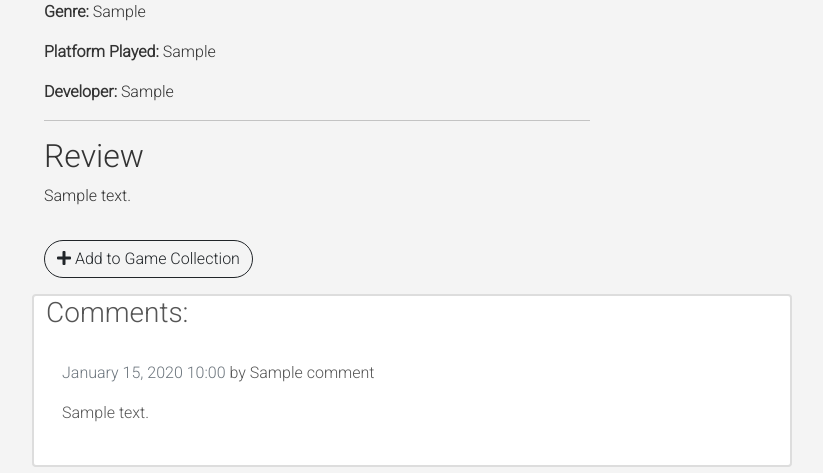
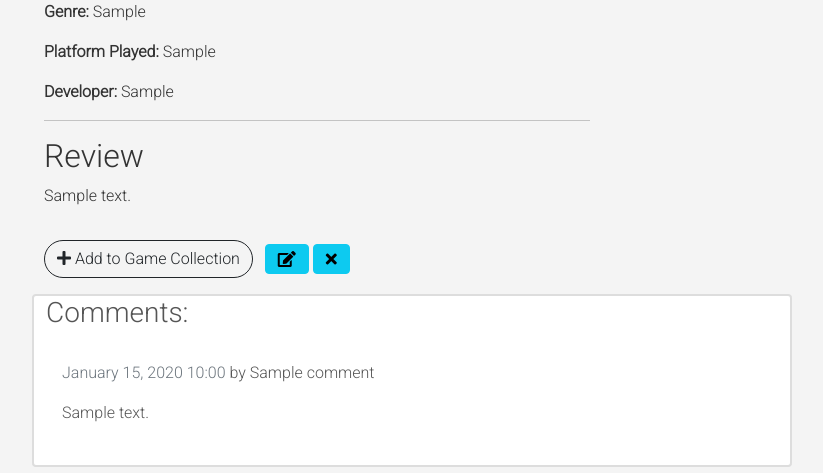
Before and after one commit to ruimarnjr/gamerinsight, a Django app: page /game/1/ in a window 1280 px wide. Shown: the part 213-686 px from the top of the page, without its empty margins (38-861 px from the left). Run offline with Django 3.2, Linux system fonts and the light colour scheme; a user stored in the database is signed in; tables that the repository leaves empty hold one stand-in row (values such as "Sample post"); some libraries are stand-ins or nearby versions.

Commit message:
Add functionatily for user edit and delete games that he/she created

```diff
--- a/templates/game_detail.html
+++ b/templates/game_detail.html
@@ -30,6 +30,20 @@
                 <span><i class="fas fa-plus pr-1"></i></span>
                 Add to Game Collection
             </button>
+            {% if user.is_authenticated and game.author == user %}
+                            <span>
+                                <a class="action-btn btn btn-info" href="{% url 'edit_recipe' game.pk %}"
+                                    aria-label="edit-recipe">
+                                    <i class="fas fa-edit"></i>
+                                </a>
+                            </span>
+                            <span>
+                                <a class="action-btn btn btn-info" href="{% url 'delete_recipe' game.pk %}"
+                                    aria-label="delete-recipe">
+                                    <i class="fas fa-times"></i>
+                                </a>
+                            </span>
+                            {% endif %}
             <!-- Game Collection Modal -->
             <div class="modal fade" id="gameCollectionModal" tabindex="-1" aria-hidden="true">
                 <div class="modal-dialog">
```
